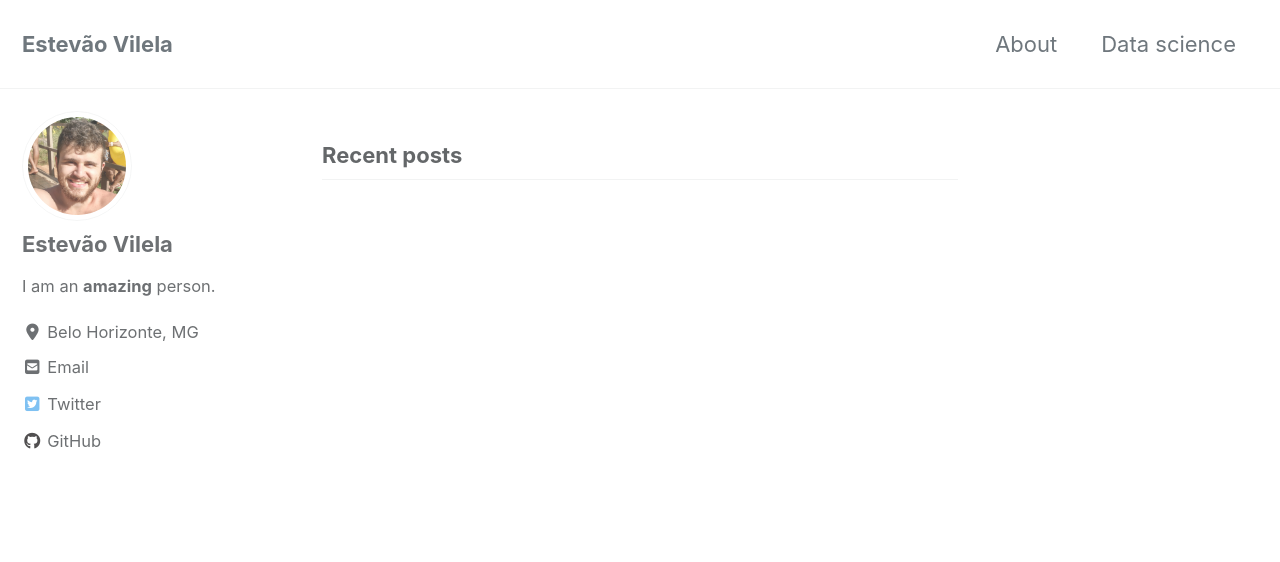
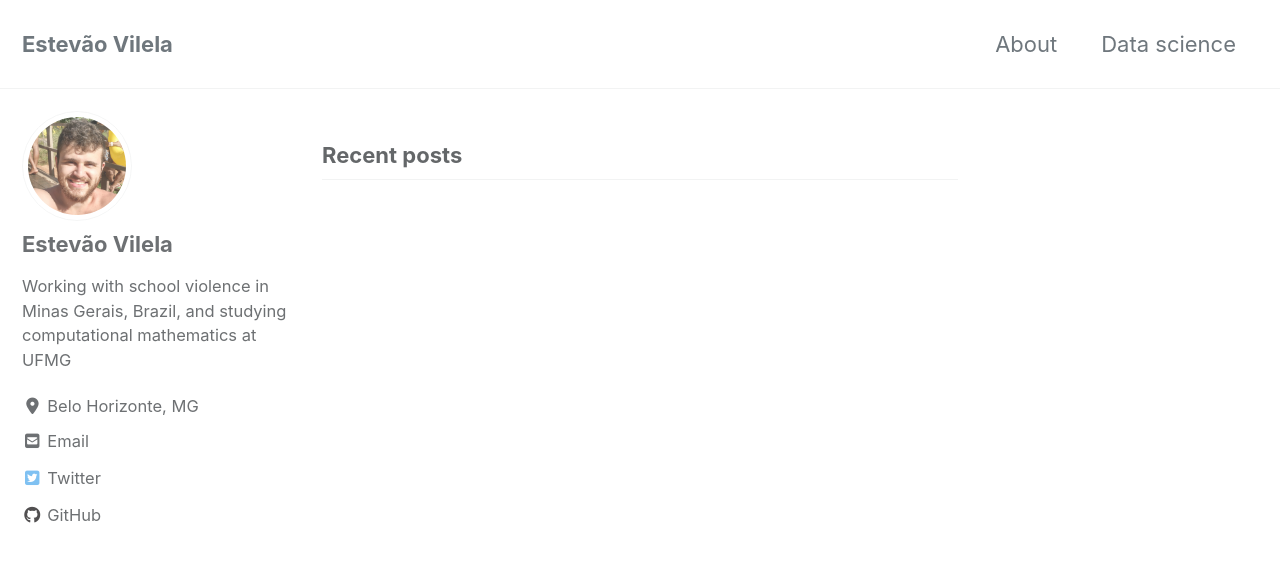
Before and after one commit to estevaovilela/estevaovilela.github.io, a Jekyll site: the page built from index.html, in a window 1280 px wide and 900 px high. Shown: the top 562 px of the window. Built offline with Jekyll 4.4.1, drawn with Linux system fonts in a browser that asks for light colours; cached includes are drawn as plain includes; nearby versions of some CDN libraries; the list of posts is cut into pages by our own code.

Commit message:
updating bio

```diff
--- a/_config.yml
+++ b/_config.yml
@@ -95,7 +95,7 @@ analytics:
 author:
   name             : "Estevão Vilela"
   avatar           : "/images/profile_picture.jpg" # path of avatar image, e.g. "/assets/images/bio-photo.jpg"
-  bio              : "I am an **amazing** person."
+  bio              : "Working with school violence in Minas Gerais, Brazil, and studying computational mathematics at UFMG"
   location         : "Belo Horizonte, MG"
   email            :
   links:
```
